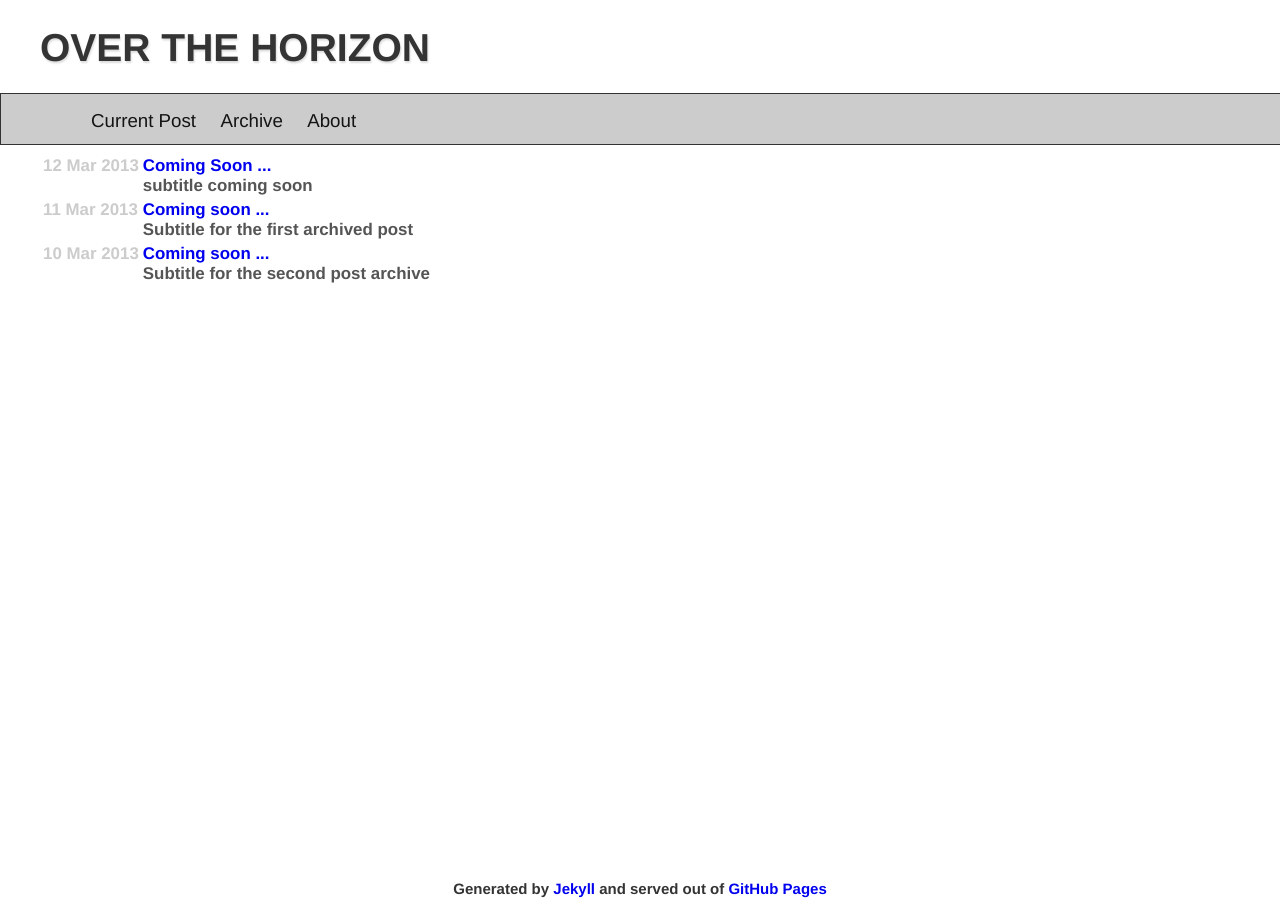
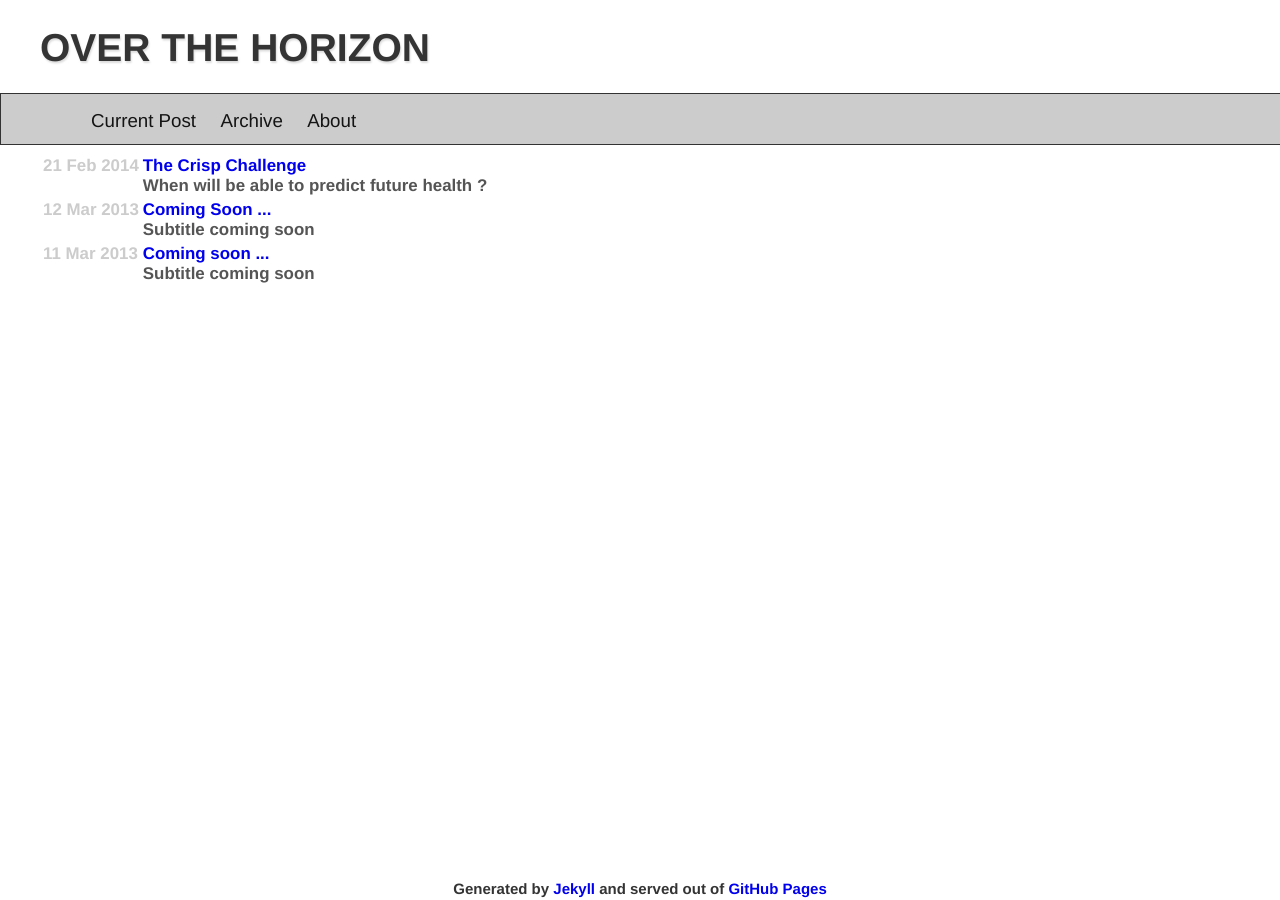
Before and after one commit to dtinblack/dtinblack.github.io, a Jekyll site: the page built from archive.html, in a window 1280 px wide. Built offline with Jekyll 4.4.1, drawn with Linux system fonts in a browser that asks for light colours.

Commit message:
baseline

```diff
--- a/_posts/2013-03-10-archived-post.html
+++ /dev/null
@@ -1,6 +0,0 @@
----
-layout: post
-title: Coming soon ...
-subtitle: Subtitle for the second post archive
----
-<p>This is some text for the second archive post</p>
--- a/_posts/2013-03-11-archived-post.html
+++ b/_posts/2013-03-11-archived-post.html
@@ -1,7 +1,7 @@
 ---
 layout: post
 title: Coming soon ...
-subtitle: Subtitle for the first archived post
+subtitle: Subtitle coming soon
 ---
 
 <p>This is a test for the first archived post</p>
--- a/_posts/2013-03-12-archived-post.html
+++ b/_posts/2013-03-12-archived-post.html
@@ -1,7 +1,7 @@
 ---
 layout: post
 title: Coming Soon ...
-subtitle: subtitle coming soon
+subtitle: Subtitle coming soon
 ---
 
 
--- a/_posts/2014-02-21-current-post.html
+++ b/_posts/2014-02-21-archived.html
@@ -1,7 +1,7 @@
 ---
 layout: post
 title: The Crisp Challenge
-subtitle: The Crisp Challenge
+subtitle: When will be able to predict future health ?
 ---
 
 <p>Every Friday at 9 o&#39;clock the fridge door is swung open and bottles of beer are popped open, glasses of
```
Also changed, not shown: _posts/2014-02-28-current.html (added, +9 -0 lines).
